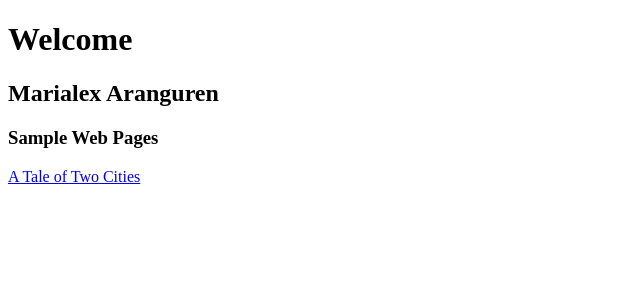
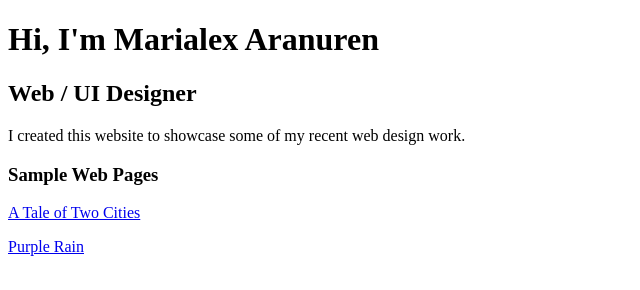
Before and after one commit to marangurenr/marangurenr.github.io, a plain HTML site: page index.html in a window 1280 px wide. Shown: the whole page, without its empty margins (0-640 px from the left). Drawn offline with Linux system fonts and the light colour scheme.

Commit message:
Add files via upload

```diff
--- a/index.html
+++ b/index.html
@@ -3,17 +3,23 @@
 <head>
     <meta charset="UTF-8">
     <meta name="viewport" content="width=device-width, initial-scale=1.0">
-    <title>Marialex Aranguren | Home Page</title>
-    <meta name="description" content="Welcome to my website that showcases some of my digital creations.">
+    <title>Marialex Aranguren | Creative Digital Designer</title>
+    <meta name="description" content="Hi I'm Mary, a UI & UX designer based in Dublin. Mobile and Responsive Web Design, eCommerce Websites, Branding and Logo Design.">
 </head>
 
+<body>
 
-<body>
-    <h1>Welcome</h1>
-    <h2>Marialex Aranguren</h2>
+    <h1>Hi, I'm Marialex Aranuren</h1>
+
+    <h2>Web / UI Designer</h2>
+
+    <p>I created this website to showcase some of my recent web design work.</p>
 
     <h3>Sample Web Pages</h3>
+    <p><a href="exercises/page-1.html">A Tale of Two Cities</a></p>
+    <p><a href="exercises/page-2.html">Purple Rain</a></p>
 
-    <p><a href="exercises/page-1.html">A Tale of Two Cities</a></p>
+
+
 </body>
 </html>
```
